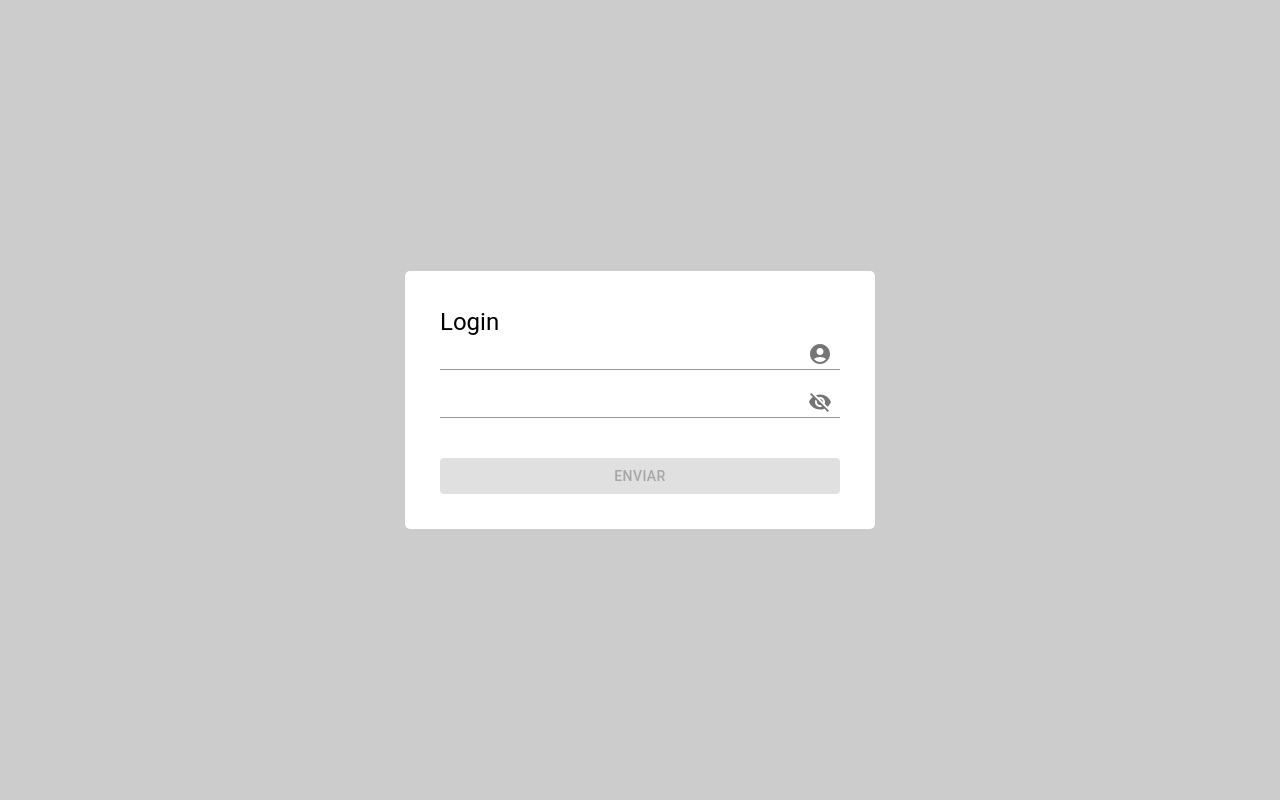
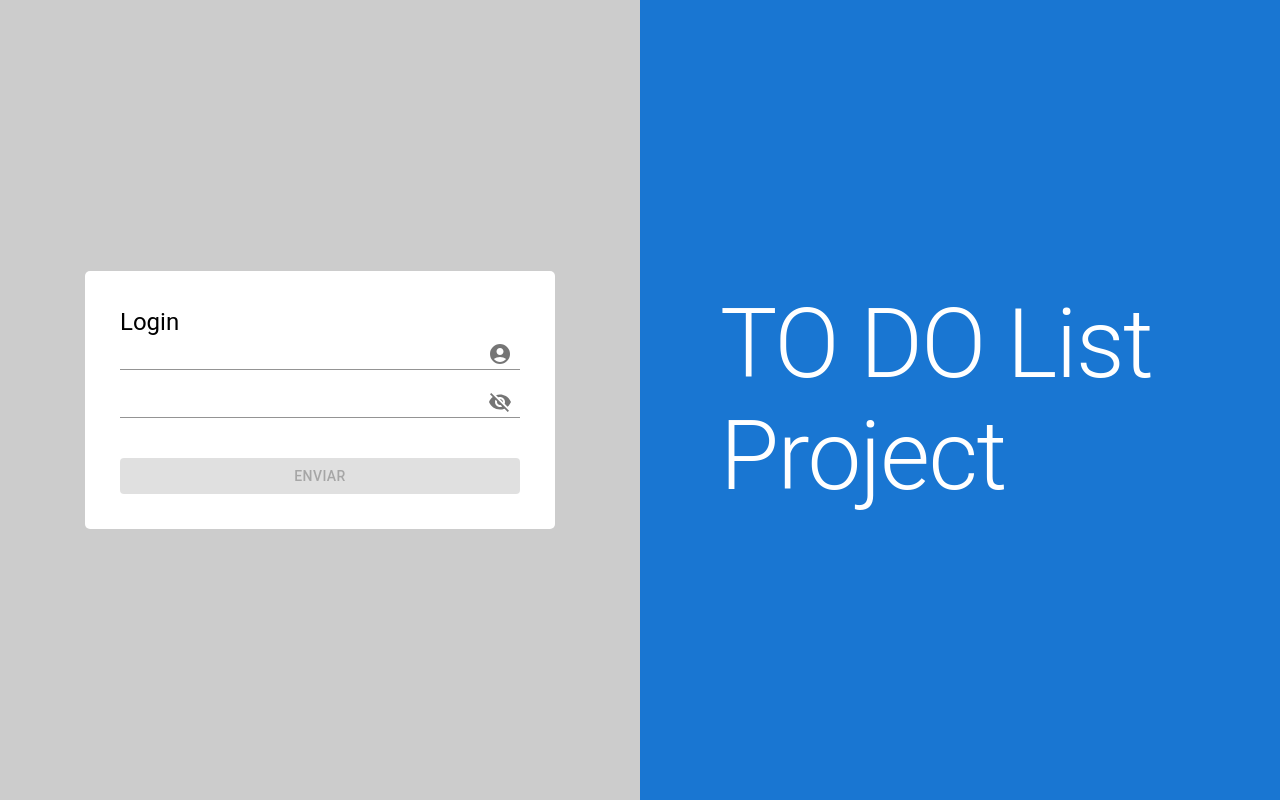
Before and after one commit to gu1ma/desafio-tecnico-frontend, a React (Create React App) app in the folder FRONT/: page /login in a window 1280 px wide. Built offline with nearby package versions, Linux system fonts and the light colour scheme.

Commit message:
styling login page

```diff
--- a/FRONT/src/pages/Login/index.tsx
+++ b/FRONT/src/pages/Login/index.tsx
@@ -1,5 +1,5 @@
 import React, { useState } from 'react';
-import { Container, LoginContainer } from './styles'
+import { Container, LoginContainer, LoginPresentationContainer, LoginCard } from './styles'
 import { useNavigate } from "react-router-dom";
 import api from '../../services/api';
 import { AuthContext } from '../../providers/auth';
@@ -40,6 +40,7 @@ const Login: React.FC = () => {
     return (
         <Container>
             <LoginContainer>
+                <LoginCard>
                 <Typography variant="h5">Login</Typography>
                 <Input
                     endAdornment={
@@ -65,8 +66,22 @@ const Login: React.FC = () => {
                     }
                     sx={{ marginBottom: 5 }}
                 />
-                <Button variant="contained" onClick={logginRequest} disabled={(username === '' || pass === '')}>Enviar</Button>
+                <Button
+                    variant="contained"
+                    onClick={logginRequest} disabled={(username === '' || pass === '')}>
+                        Enviar
+                </Button>
+                </LoginCard>
             </LoginContainer>
+            <LoginPresentationContainer>
+                <Typography
+                    variant="h1"
+                    style={{ color: 'white' }}
+                    sx={{ paddingLeft: 10, paddingRight: 10 }}
+                    >
+                        TO DO List Project
+                </Typography>
+            </LoginPresentationContainer>
         </Container>
     )
 }
--- a/FRONT/src/pages/Login/styles.ts
+++ b/FRONT/src/pages/Login/styles.ts
@@ -10,6 +10,12 @@ export const Container = styled.div`
 
 export const LoginContainer = styled.div`
     display: flex;
+    width: 50%;
+    justify-content: center;
+`
+
+export const LoginCard = styled.div`
+    display: flex;
     flex-direction: column;
     max-width: 400px;
     width: 100%;
@@ -17,3 +23,13 @@ export const LoginContainer = styled.div`
     padding: 35px;
     border-radius: 5px;
 `
+
+export const LoginPresentationContainer = styled.div`
+    width: 50%;
+    height: 100vh;
+    display: flex;
+    flex-direction: column;
+    align-items: center;
+    justify-content: center;
+    background: #1976d2;
+`;
```
